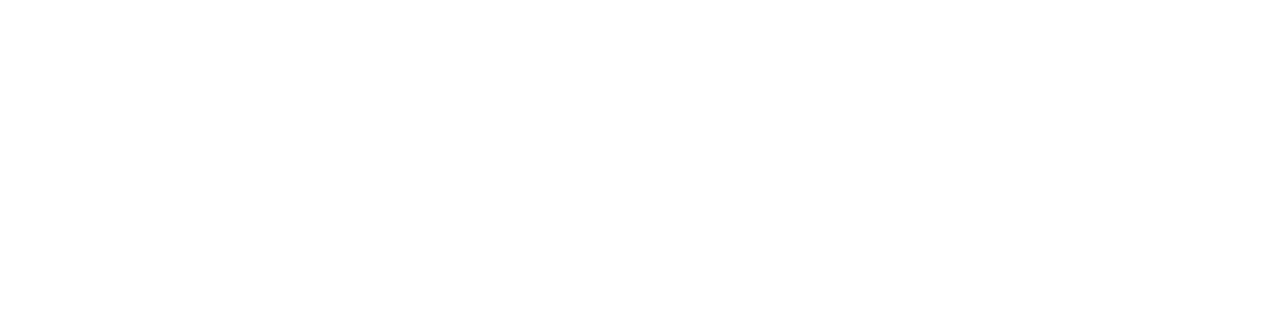
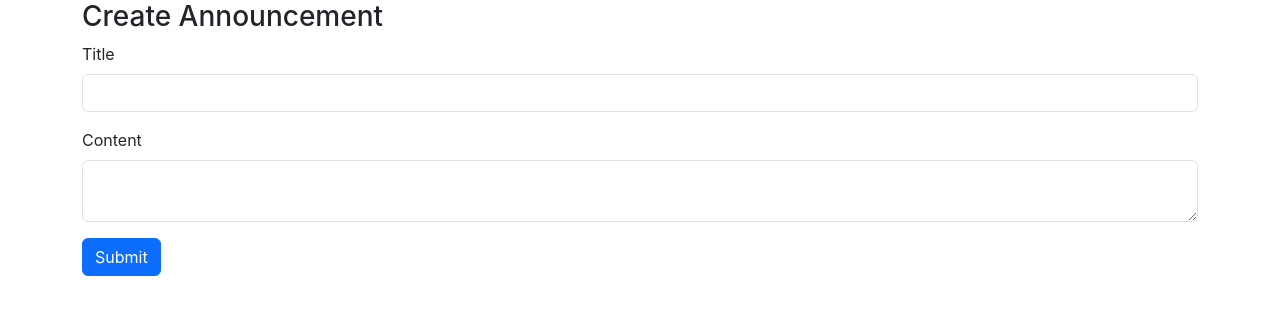
Before and after one commit to sona306/BloodDonation_FE, a React (Create React App) app: page /post in a window 1280 px wide. Before the commit this address had no page. Shown: the top 314 px of the page. Built offline with nearby package versions, Linux system fonts and the light colour scheme.

Commit message:
admin inven req comp

```diff
--- a/src/App.js
+++ b/src/App.js
@@ -24,6 +24,7 @@ import InventoryConsumer from './components/InventoryConsumer';
 import BloodInventorylist from './components/BloodInventorylist';
 import Bloodalert from './components/Bloodalert';
 import Largestdonars from './components/Largestdonars';
+import PostAnnouncement from './components/PostAnnouncement ';
 
 
 function App() {
@@ -56,6 +57,7 @@ function App() {
         <Route path='/Bloodalert' element={<Bloodalert/>}/>
 
         <Route path='/largestdonars' element={<Largestdonars/>}/>
+        <Route path='/post' element={<PostAnnouncement/>}/>
       </Routes>
     </BrowserRouter>
   );
--- a/src/components/Admin.jsx
+++ b/src/components/Admin.jsx
@@ -82,7 +82,8 @@ const Admin = () => {
                                     <p className="card-text text-muted fs-5">
                                         See who have donated maximum amount of blood
                                     </p>
-                                    <a href="/largestdonars" className="btn btn-primary">Check now</a><br /><br />
+                                    <a href="/largestdonars" className="btn btn-primary">Check largest donar</a><br /><br />
+
                                 </div>
                             </div><br />
 
--- a/src/components/DonorReq.jsx
+++ b/src/components/DonorReq.jsx
@@ -61,7 +61,7 @@ const DonorReq = () => {
                     <div className="row">
                     <div className="col col-12 col-sm-6 col-md-6 col-lg-6 col-xl-6 col-xxl-6"><br />
                             <label className="label_label">Full Name</label>
-                            <input type="text" className="form-control" name='fullname' value={donationreq.fullname} onChange={inputHandler} />
+                            <input type="text" className="form-control" name='fullname'placeholder='Enter fullname' value={donationreq.fullname} onChange={inputHandler} />
                         </div>
                         <div className="col col-12 col-sm-6 col-md-6 col-lg-6 col-xl-6 col-xxl-6"><br />
                             <label className="label_label">Requested Date</label>
@@ -69,11 +69,11 @@ const DonorReq = () => {
                         </div>
                         <div className="col col-12 col-sm-6 col-md-6 col-lg-6 col-xl-6 col-xxl-6"><br />
                             <label className="label_label">Confirm Availability</label>
-                            <input type="text" className="form-control" name='confirmavalibility' value={donationreq.confirmavalibility} onChange={inputHandler} />
+                            <input type="text" className="form-control" name='confirmavalibility' placeholder='are you avaliable to donate?' value={donationreq.confirmavalibility} onChange={inputHandler} />
                         </div>
                         <div className="col col-12 col-sm-6 col-md-6 col-lg-6 col-xl-6 col-xxl-6"><br />
                             <label className="label_label">Location</label>
-                            <input type="text" className="form-control" name='location' value={donationreq.location} onChange={inputHandler} />
+                            <input type="text" className="form-control" name='location' placeholder='Enter your location' value={donationreq.location} onChange={inputHandler} />
                         </div>
                         <div className="col col-12 col-sm-6 col-md-6 col-lg-6 col-xl-6 col-xxl-6"><br />
                             <label className="form-label">Blood Group</label>
@@ -91,7 +91,7 @@ const DonorReq = () => {
                         </div>
                         <div className="col col-12 col-sm-6 col-md-6 col-lg-6 col-xl-6 col-xxl-6"><br />
                             <label className="label_label">Amount (in units)</label>
-                            <input type="number" className="form-control" name='Amount' value={donationreq.Amount} onChange={inputHandler} />
+                            <input type="number" className="form-control" name='Amount' placeholder='Enter amount' value={donationreq.Amount} onChange={inputHandler} />
                         </div>
 
                         <label>Donation History:</label>
@@ -104,13 +104,13 @@ const DonorReq = () => {
                                 <input type="date" name="date" value={donationreq.date} onChange={inputHandler} required />
 
                                 <label>Hospital Name:</label>
-                                <input type="text" name="hospitalName" value={donationreq.hospitalName} onChange={inputHandler} required />
+                                <input type="text" name="hospitalName" placeholder='Enter hospital name of last donation' value={donationreq.hospitalName} onChange={inputHandler} required />
 
                                 <label>Quality of Donation:</label>
-                                <input type="text" name="quality" value={donationreq.quality} onChange={inputHandler} required />
+                                <input type="text" name="quality" value={donationreq.quality} placeholder='Enter quality' onChange={inputHandler} required />
                             </>
                         )}
-                    </div>
+                    </div><br></br>
                     <button type="submit" className="btn btn-primary">Submit</button> {/* Add a submit button */}
                 </form>
             </div>
--- a/src/components/Navbarlogin.jsx
+++ b/src/components/Navbarlogin.jsx
@@ -29,8 +29,8 @@ const Navbarlogin = () => {
                                 </a>
                                 <ul class="dropdown-menu">
                                     <li><a class="dropdown-item" href="/donarsignin">Donars</a></li>
-                                    <li><a class="dropdown-item" href="/consumersignin">Consumers action</a></li>
-                                    <li><a class="dropdown-item" href="/hospitalsignin">Hospital / Organizations</a></li>
+                                    <li><a class="dropdown-item" href="/consumersignin">Consumers</a></li>
+                                    {/* <li><a class="dropdown-item" href="/hospitalsignin">Hospital / Organizations</a></li> */}
                                     <li><a class="dropdown-item" href="/adminsignin">Admin</a></li>
                                 </ul>
                             </li>
--- /dev/null
+++ b/src/components/PostAnnouncement .jsx
@@ -0,0 +1,72 @@
+import axios from 'axios';
+import React, { useState } from 'react';
+
+const PostAnnouncement = () => {
+    const [title, setTitle] = useState('');
+    const [content, setContent] = useState('');
+    const [message, setMessage] = useState('');
+    const [error, setError] = useState('');
+
+    const handleSubmit = async (e) => {
+        e.preventDefault(); // Prevent default form submission
+
+        // Clear previous messages
+        setMessage('');
+        setError('');
+
+        try {
+            const response = await axios.post('http://localhost:8080/admin/postAnnouncement', {
+                title,
+                content,
+            }, {
+                headers: {
+                    "token": sessionStorage.getItem("token"), // Assuming you store the token in sessionStorage
+                    "Content-Type": "application/json"
+                }
+            });
+
+            // Set success message
+            setMessage(response.data.message);
+            // Optionally reset the form
+            setTitle('');
+            setContent('');
+        } catch (err) {
+            console.error("Error creating post:", err);
+            setError("Failed to create post. Please try again.");
+        }
+    };
+
+    return (
+        <div className="container">
+            <h3>Create Announcement</h3>
+            <form onSubmit={handleSubmit}>
+                <div className="mb-3">
+                    <label htmlFor="title" className="form-label">Title</label>
+                    <input
+                        type="text"
+                        className="form-control"
+                        id="title"
+                        value={title}
+                        onChange={(e) => setTitle(e.target.value)}
+                        required
+                    />
+                </div>
+                <div className="mb-3">
+                    <label htmlFor="content" className="form-label">Content</label>
+                    <textarea
+                        className="form-control"
+                        id="content"
+                        value={content}
+                        onChange={(e) => setContent(e.target.value)}
+                        required
+                    ></textarea>
+                </div>
+                <button type="submit" className="btn btn-primary">Submit</button>
+            </form>
+            {message && <div className="alert alert-success mt-3">{message}</div>}
+            {error && <div className="alert alert-danger mt-3">{error}</div>}
+        </div>
+    );
+};
+
+export default PostAnnouncement;
--- a/src/components/RequestBlood.jsx
+++ b/src/components/RequestBlood.jsx
@@ -62,6 +62,7 @@ const RequestBlood = () => {
                         type="text"
                         className="form-control"
                         id="fullname"
+                        placeholder='Enter fullname'
                         value={fullname}
                         onChange={(e) => setFullname(e.target.value)}
                         required
@@ -99,6 +100,7 @@ const RequestBlood = () => {
                         className="form-control"
                         id="location"
                         value={location}
+                        placeholder='Enter your location'
                         onChange={(e) => setLocation(e.target.value)}
                         required
                     />
@@ -130,6 +132,7 @@ const RequestBlood = () => {
                         className="form-control"
                         id="amount"
                         value={amount}
+                        placeholder='Enter amount in units'
                         onChange={(e) => setAmount(e.target.value)}
                         required
                     />
```
Also changed, not shown: src/components/Home.jsx (+17 -7 lines).
